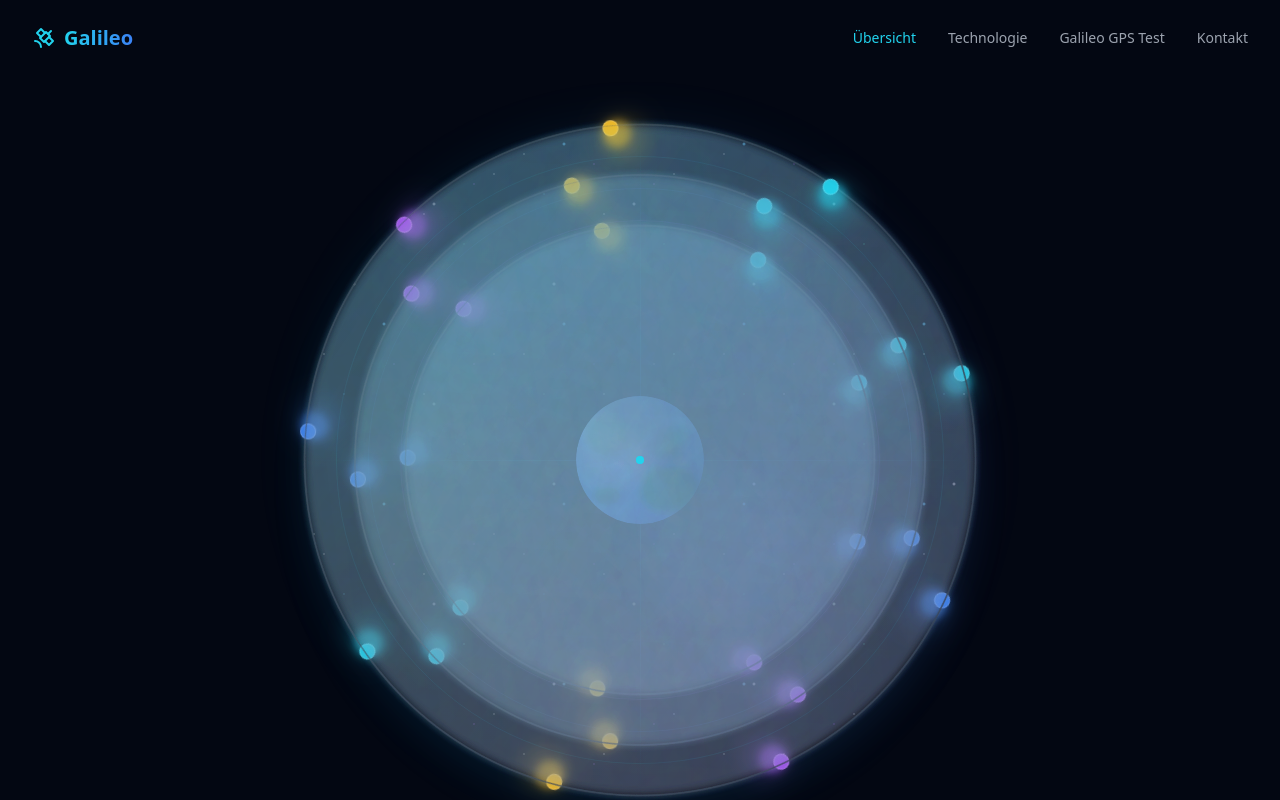
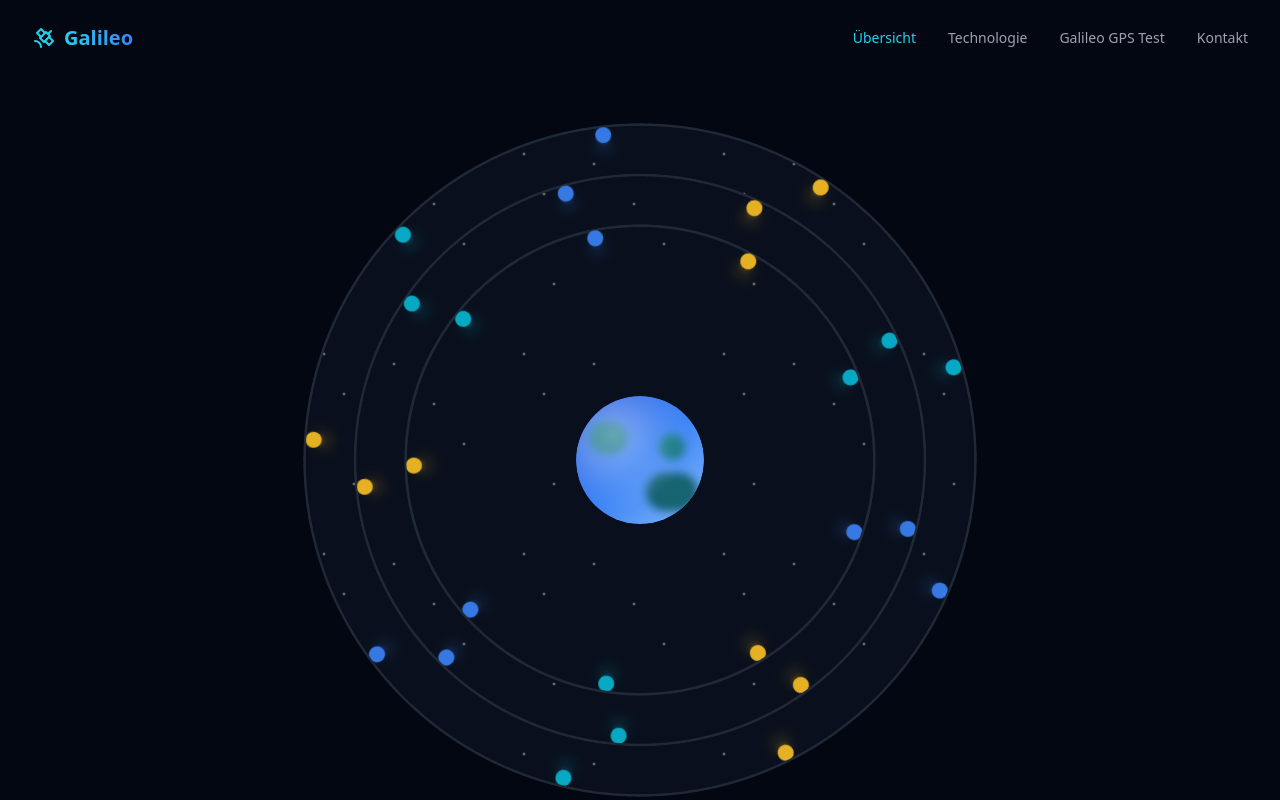
Before and after one commit to estatar/Galileo, a React (Vite) app: page / in a window 1280 px wide. Shown: the top 800 px of the page. Built offline with nearby package versions, Linux system fonts and the light colour scheme.

Commit message:
Updated index.css

```diff
--- a/src/components/Orbit.tsx
+++ b/src/components/Orbit.tsx
@@ -1,7 +1,7 @@
 import React from 'react';
 
 interface OrbitProps {
-  color: 'cyan' | 'magenta' | 'yellow' | 'blue' | 'purple';
+  color: 'cyan' | 'magenta' | 'yellow' | 'blue';
   duration: number;
   size: number; // percentage of container
   delay: number;
@@ -9,27 +9,17 @@ interface OrbitProps {
 }
 
 const colorMap = {
-  cyan: 'bg-cyan-400',
+  cyan: 'bg-cyan-500',
   magenta: 'bg-fuchsia-500',
   yellow: 'bg-amber-400',
   blue: 'bg-blue-500',
-  purple: 'bg-purple-500',
 };
 
 const glowMap = {
-  cyan: 'shadow-cyan-400/60',
-  magenta: 'shadow-fuchsia-500/60',
-  yellow: 'shadow-amber-400/60',
-  blue: 'shadow-blue-500/60',
-  purple: 'shadow-purple-500/60',
-};
-
-const trailMap = {
-  cyan: 'from-cyan-400/40 to-transparent',
-  magenta: 'from-fuchsia-500/40 to-transparent',
-  yellow: 'from-amber-400/40 to-transparent',
-  blue: 'from-blue-500/40 to-transparent',
-  purple: 'from-purple-500/40 to-transparent',
+  cyan: 'shadow-cyan-500/50',
+  magenta: 'shadow-fuchsia-500/50',
+  yellow: 'shadow-amber-400/50',
+  blue: 'shadow-blue-500/50',
 };
 
 const Orbit: React.FC<OrbitProps> = ({ color, duration, size, delay, rotation }) => {
@@ -43,26 +33,12 @@ const Orbit: React.FC<OrbitProps> = ({ color, duration, size, delay, rotation })
 
   return (
     <div
-      className="absolute top-1/2 left-1/2 -translate-x-1/2 -translate-y-1/2 rounded-full border border-gray-700/30 orbit-path"
+      className="absolute top-1/2 left-1/2 -translate-x-1/2 -translate-y-1/2 rounded-full border border-gray-800 orbit-path"
       style={orbitStyle}
     >
-      {/* Orbital trail effect */}
-      <div className={`absolute inset-0 rounded-full bg-gradient-to-r ${trailMap[color]} opacity-30 blur-sm`}></div>
-
-      {/* Enhanced satellite with multiple layers */}
-      <div className="absolute satellite-container">
-        {/* Outer glow */}
-        <div className={`absolute w-8 h-8 md:w-10 md:h-10 rounded-full ${colorMap[color]} opacity-20 blur-md animate-pulse`}></div>
-
-        {/* Middle glow */}
-        <div className={`absolute w-6 h-6 md:w-7 md:h-7 rounded-full ${colorMap[color]} opacity-40 blur-sm animate-pulse`} style={{ animationDelay: '0.5s' }}></div>
-
-        {/* Core satellite */}
-        <div className={`absolute w-3 h-3 md:w-4 md:h-4 rounded-full ${colorMap[color]} shadow-lg ${glowMap[color]} animate-pulse border border-white/20`}></div>
-
-        {/* Signal transmission effect */}
-        <div className={`absolute w-12 h-12 md:w-16 md:h-16 rounded-full border-2 border-${color}-400/20 animate-ping`} style={{ animationDuration: '3s' }}></div>
-      </div>
+      <div
+        className={`absolute h-3 w-3 md:h-4 md:w-4 rounded-full ${colorMap[color]} shadow-lg ${glowMap[color]} animate-pulse satellite`}
+      ></div>
     </div>
   );
 };
--- a/src/components/Planet.tsx
+++ b/src/components/Planet.tsx
@@ -3,44 +3,24 @@ import React from 'react';
 const Planet: React.FC = () => {
   return (
     <div className="absolute top-1/2 left-1/2 -translate-x-1/2 -translate-y-1/2 w-24 h-24 md:w-32 md:h-32 rounded-full overflow-hidden">
-      {/* Outer atmospheric glow */}
-      <div className="absolute inset-[-8px] rounded-full bg-gradient-to-br from-blue-400/30 via-cyan-400/20 to-blue-600/30 blur-lg animate-pulse-slow"></div>
-
-      {/* Main planet body */}
-      <div className="w-full h-full rounded-full bg-gradient-to-br from-blue-600 via-blue-500 to-blue-800 relative overflow-hidden shadow-2xl">
-        {/* Enhanced atmosphere layers */}
-        <div className="absolute inset-0 opacity-70">
-          <div className="absolute w-full h-full bg-[radial-gradient(circle_at_25%_25%,rgba(255,255,255,0.3),transparent_50%)]"></div>
-          <div className="absolute w-full h-full bg-[radial-gradient(circle_at_75%_75%,rgba(100,200,255,0.2),transparent_60%)]"></div>
+      <div className="w-full h-full rounded-full bg-gradient-to-br from-blue-700 via-blue-500 to-blue-300 relative overflow-hidden">
+        {/* Cloud/atmosphere effect */}
+        <div className="absolute inset-0 opacity-60">
+          <div className="absolute w-full h-full bg-[radial-gradient(circle_at_20%_30%,rgba(255,255,255,0.2),transparent_40%)]"></div>
         </div>
 
-        {/* Enhanced landmass patterns with more detail */}
+        {/* Subtle landmass patterns */}
         <div className="absolute inset-0">
-          <div className="absolute w-[35%] h-[30%] top-[15%] left-[8%] bg-gradient-to-br from-teal-600 to-teal-800 rounded-full blur-sm opacity-80"></div>
-          <div className="absolute w-[45%] h-[35%] top-[55%] left-[50%] bg-gradient-to-br from-teal-700 to-green-800 rounded-full blur-sm opacity-80"></div>
-          <div className="absolute w-[25%] h-[25%] top-[25%] left-[60%] bg-gradient-to-br from-teal-600 to-teal-700 rounded-full blur-sm opacity-70"></div>
-          <div className="absolute w-[20%] h-[15%] top-[70%] left-[15%] bg-gradient-to-br from-green-700 to-teal-800 rounded-full blur-sm opacity-60"></div>
+          <div className="absolute w-[30%] h-[25%] top-[20%] left-[10%] bg-teal-700 rounded-full blur-sm"></div>
+          <div className="absolute w-[40%] h-[30%] top-[60%] left-[55%] bg-teal-800 rounded-full blur-sm"></div>
+          <div className="absolute w-[20%] h-[20%] top-[30%] left-[65%] bg-teal-700 rounded-full blur-sm"></div>
         </div>
 
-        {/* Cloud formations */}
-        <div className="absolute inset-0 opacity-40">
-          <div className="absolute w-[60%] h-[20%] top-[30%] left-[20%] bg-white rounded-full blur-md opacity-30 animate-drift-slow"></div>
-          <div className="absolute w-[40%] h-[15%] top-[60%] left-[40%] bg-white rounded-full blur-md opacity-25 animate-drift-slow" style={{ animationDelay: '2s' }}></div>
-        </div>
+        {/* Shine effect */}
+        <div className="absolute inset-0 bg-[radial-gradient(circle_at_30%_30%,rgba(255,255,255,0.4),transparent_60%)]"></div>
 
-        {/* Enhanced shine effect with multiple layers */}
-        <div className="absolute inset-0 bg-[radial-gradient(circle_at_30%_30%,rgba(255,255,255,0.5),transparent_50%)]"></div>
-        <div className="absolute inset-0 bg-[radial-gradient(circle_at_20%_20%,rgba(100,200,255,0.3),transparent_40%)]"></div>
-
-        {/* Terminator line (day/night boundary) */}
-        <div className="absolute inset-0 bg-[linear-gradient(45deg,transparent_40%,rgba(0,0,0,0.3)_60%)]"></div>
-
-        {/* City lights on dark side */}
-        <div className="absolute inset-0">
-          <div className="absolute w-1 h-1 top-[40%] left-[70%] bg-yellow-300 rounded-full blur-sm opacity-60 animate-twinkle"></div>
-          <div className="absolute w-1 h-1 top-[60%] left-[75%] bg-yellow-300 rounded-full blur-sm opacity-50 animate-twinkle" style={{ animationDelay: '1s' }}></div>
-          <div className="absolute w-1 h-1 top-[50%] left-[80%] bg-yellow-300 rounded-full blur-sm opacity-70 animate-twinkle" style={{ animationDelay: '2s' }}></div>
-        </div>
+        {/* Subtle pulsing glow */}
+        <div className="absolute inset-[-4px] rounded-full bg-blue-500/20 animate-pulse-slow"></div>
       </div>
     </div>
   );
--- a/src/components/SpaceAnimation.tsx
+++ b/src/components/SpaceAnimation.tsx
@@ -15,35 +15,15 @@ const SpaceAnimation: React.FC = () => {
 
   return (
     <div className="relative w-full max-w-2xl aspect-square my-8 md:my-12">
-      {/* Outer glow effect */}
-      <div className="absolute inset-0 rounded-full bg-gradient-to-br from-cyan-500/10 via-blue-500/5 to-purple-500/10 blur-xl"></div>
+      <div className="absolute inset-0 rounded-full bg-gray-900/50 backdrop-blur-sm"></div>
 
-      {/* Main container with enhanced backdrop */}
-      <div className="absolute inset-0 rounded-full bg-gradient-to-br from-gray-900/80 via-gray-950/90 to-black/95 backdrop-blur-sm border border-cyan-500/20 shadow-2xl shadow-cyan-500/10"></div>
-
-      {/* Enhanced star background with multiple layers */}
+      {/* Star background */}
       <div className="absolute inset-0 overflow-hidden rounded-full">
         <div className="stars-bg absolute inset-0"></div>
-        <div className="stars-bg-2 absolute inset-0"></div>
-        <div className="nebula-effect absolute inset-0"></div>
       </div>
 
-      {/* Orbital grid lines */}
-      <div className="absolute inset-0 rounded-full">
-        <div className="absolute inset-8 rounded-full border border-cyan-500/10"></div>
-        <div className="absolute inset-16 rounded-full border border-blue-500/10"></div>
-        <div className="absolute inset-24 rounded-full border border-purple-500/10"></div>
-
-        {/* Cross lines */}
-        <div className="absolute top-1/2 left-0 right-0 h-px bg-gradient-to-r from-transparent via-cyan-500/20 to-transparent"></div>
-        <div className="absolute top-0 bottom-0 left-1/2 w-px bg-gradient-to-b from-transparent via-cyan-500/20 to-transparent"></div>
-      </div>
-
-      {/* Central planet with enhanced glow */}
-      <div className="absolute top-1/2 left-1/2 -translate-x-1/2 -translate-y-1/2">
-        <div className="absolute inset-0 w-32 h-32 md:w-40 md:h-40 rounded-full bg-blue-400/20 blur-lg animate-pulse-slow"></div>
-        <Planet />
-      </div>
+      {/* Central planet */}
+      <Planet />
 
       {/* Orbital planes with satellites */}
       {orbitalPlanes.map((plane, planeIndex) => (
@@ -58,7 +38,7 @@ const SpaceAnimation: React.FC = () => {
             return (
               <Orbit
                 key={`${planeIndex}-${satIndex}`}
-                color={satIndex % 4 === 0 ? "cyan" : satIndex % 4 === 1 ? "blue" : satIndex % 4 === 2 ? "purple" : "yellow"}
+                color={satIndex % 3 === 0 ? "cyan" : satIndex % 3 === 1 ? "blue" : "yellow"}
                 duration={plane.speed}
                 size={plane.size}
                 delay={startDelay}
@@ -68,12 +48,6 @@ const SpaceAnimation: React.FC = () => {
           })}
         </React.Fragment>
       ))}
-
-      {/* Central energy pulse effect */}
-      <div className="absolute top-1/2 left-1/2 -translate-x-1/2 -translate-y-1/2 w-2 h-2 bg-cyan-400 rounded-full">
-        <div className="absolute inset-0 rounded-full bg-cyan-400 animate-ping"></div>
-        <div className="absolute inset-0 rounded-full bg-cyan-400/50 animate-pulse"></div>
-      </div>
     </div>
   );
 };
--- a/src/index.css
+++ b/src/index.css
@@ -16,36 +16,18 @@ body {
   overflow-x: hidden;
 }
 
-/* Enhanced star background effect with multiple layers */
+/* Star background effect */
 .stars-bg {
-  background-image: radial-gradient(1px 1px at 20px 30px, rgba(255,255,255,0.8), rgba(0, 0, 0, 0)),
-    radial-gradient(1px 1px at 40px 70px, rgba(100,200,255,0.6), rgba(0, 0, 0, 0)),
-    radial-gradient(2px 2px at 50px 160px, rgba(255,255,255,0.9), rgba(0, 0, 0, 0)),
-    radial-gradient(1px 1px at 90px 40px, rgba(200,100,255,0.7), rgba(0, 0, 0, 0)),
-    radial-gradient(2px 2px at 130px 80px, rgba(255,255,255,0.8), rgba(0, 0, 0, 0)),
-    radial-gradient(1px 1px at 160px 120px, rgba(100,255,200,0.6), rgba(0, 0, 0, 0));
+  background-image: radial-gradient(2px 2px at 20px 30px, white, rgba(0, 0, 0, 0)),
+    radial-gradient(2px 2px at 40px 70px, white, rgba(0, 0, 0, 0)),
+    radial-gradient(2px 2px at 50px 160px, white, rgba(0, 0, 0, 0)),
+    radial-gradient(2px 2px at 90px 40px, white, rgba(0, 0, 0, 0)),
+    radial-gradient(2px 2px at 130px 80px, white, rgba(0, 0, 0, 0)),
+    radial-gradient(2px 2px at 160px 120px, white, rgba(0, 0, 0, 0));
   background-repeat: repeat;
   background-size: 200px 200px;
-  opacity: 0.4;
-  animation: twinkle 8s ease-in-out infinite alternate;
-}
-
-.stars-bg-2 {
-  background-image: radial-gradient(1px 1px at 10px 50px, rgba(255,255,255,0.6), rgba(0, 0, 0, 0)),
-    radial-gradient(2px 2px at 80px 20px, rgba(100,200,255,0.8), rgba(0, 0, 0, 0)),
-    radial-gradient(1px 1px at 120px 90px, rgba(255,255,255,0.7), rgba(0, 0, 0, 0)),
-    radial-gradient(1px 1px at 170px 60px, rgba(200,100,255,0.5), rgba(0, 0, 0, 0));
-  background-repeat: repeat;
-  background-size: 180px 180px;
   opacity: 0.3;
-  animation: twinkle 12s ease-in-out infinite alternate-reverse;
-}
-
-.nebula-effect {
-  background: radial-gradient(circle at 30% 40%, rgba(100, 200, 255, 0.1) 0%, transparent 50%),
-              radial-gradient(circle at 70% 60%, rgba(200, 100, 255, 0.08) 0%, transparent 50%),
-              radial-gradient(circle at 50% 80%, rgba(255, 100, 200, 0.06) 0%, transparent 50%);
-  animation: nebula-drift 20s ease-in-out infinite alternate;
+  animation: twinkle 5s ease-in-out infinite alternate;
 }
 
 @keyframes twinkle {
@@ -53,29 +35,18 @@ body {
     opacity: 0.3;
   }
   100% {
-    opacity: 0.8;
-  }
-}
-
-@keyframes nebula-drift {
-  0% {
-    transform: rotate(0deg) scale(1);
-    opacity: 0.3;
-  }
-  100% {
-    transform: rotate(5deg) scale(1.1);
     opacity: 0.6;
   }
 }
 
-/* Enhanced orbit animation */
+/* Orbit animation */
 .orbit-path {
   animation: rotate linear infinite;
   animation-fill-mode: forwards;
 }
 
-.satellite-container {
-  top: -6px;
+.satellite {
+  top: 0;
   left: 50%;
   transform: translateX(-50%);
 }
@@ -89,15 +60,13 @@ body {
   }
 }
 
-/* Enhanced animations */
+/* Add slow pulse animation for planet glow */
 @keyframes pulse-slow {
   0%, 100% {
     opacity: 0.6;
-    transform: scale(1);
   }
   50% {
-    opacity: 0.9;
-    transform: scale(1.05);
+    opacity: 0.8;
   }
 }
 
@@ -105,40 +74,10 @@ body {
   animation: pulse-slow 4s ease-in-out infinite;
 }
 
-@keyframes drift-slow {
-  0%, 100% {
-    transform: translateX(0px);
-  }
-  50% {
-    transform: translateX(10px);
-  }
-}
-
-.animate-drift-slow {
-  animation: drift-slow 15s ease-in-out infinite;
-}
-
-@keyframes twinkle {
-  0%, 100% {
-    opacity: 0.3;
-  }
-  50% {
-    opacity: 1;
-  }
-}
-
-.animate-twinkle {
-  animation: twinkle 3s ease-in-out infinite;
-}
-
 /* Add responsive styling for different device sizes */
 @media (max-width: 640px) {
   .orbit-path {
     border-width: 1px;
-  }
-
-  .satellite-container {
-    top: -4px;
   }
 }
 
@@ -146,8 +85,4 @@ body {
   .orbit-path {
     border-width: 1px;
   }
-
-  .satellite-container {
-    top: -6px;
-  }
 }
```
